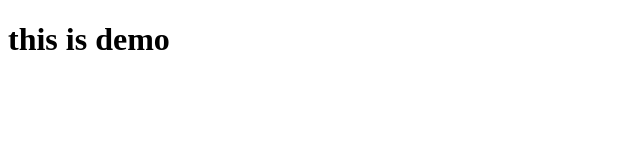
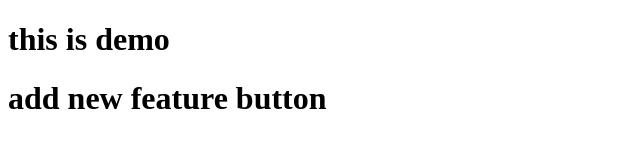
Before and after one commit to dhirajdurgade7758/Local_Repo, a plain HTML site: page index.html in a window 1280 px wide. Shown: the whole page, without its empty margins (0-640 px from the left). Drawn offline with Linux system fonts and the light colour scheme.

Commit message:
adding button

```diff
--- a/index.html
+++ b/index.html
@@ -7,6 +7,6 @@
 </head>
 <body>
     <h1>this is demo</h1>
-
+    <h1>add new feature button</h1>
 </body>
 </html>
```
